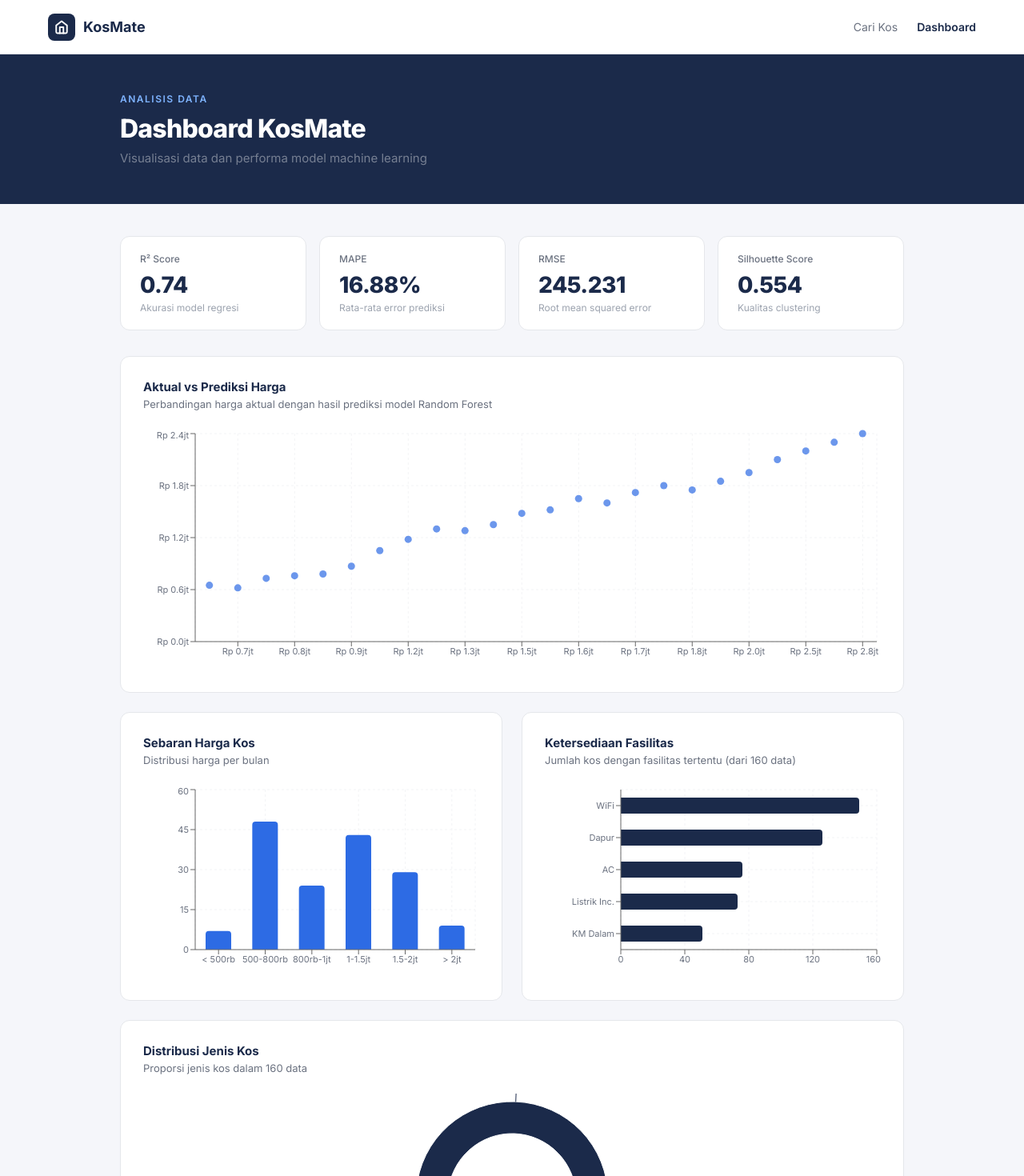
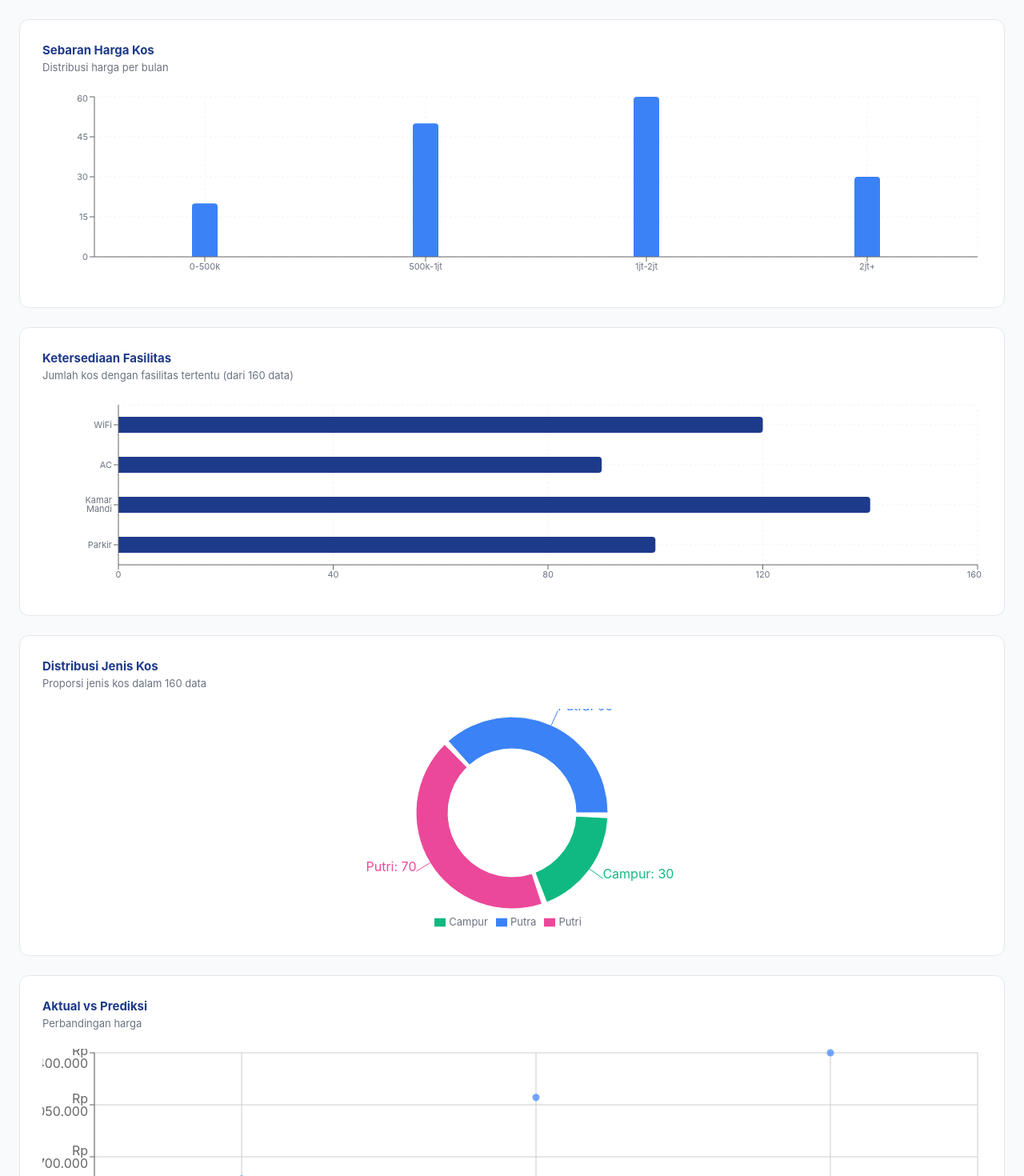
Before and after one commit to zerlyna/KosMate, a Next.js app: page /dashboard in a window 1280 px wide. Shown: the top 1470 px of the page at 80% size. Built offline with nearby package versions, Linux system fonts and the light colour scheme.

Commit message:
dashboard fix

```diff
--- a/app/dashboard/page.tsx
+++ b/app/dashboard/page.tsx
@@ -1,179 +1,109 @@
 "use client";
 
-import Link from "next/link";
 import {
-  ScatterChart, Scatter, XAxis, YAxis, CartesianGrid, Tooltip, ResponsiveContainer,
-  BarChart, Bar, PieChart, Pie, Cell, Legend,
+  ResponsiveContainer,
+  BarChart,
+  Bar,
+  CartesianGrid,
+  XAxis,
+  YAxis,
+  Tooltip,
+  PieChart,
+  Pie,
+  Cell,
+  Legend,
+  ScatterChart,
+  Scatter,
 } from "recharts";
 
-const navy = "#1B2A4A";
-const blue = "#2D6BE4";
+// 🎯 Helper formatter aman
+const formatRupiah = (val: any) =>
+  val ? `Rp ${Number(val).toLocaleString("id-ID")}` : "Rp 0";
+
+export default function Dashboard() {
+  const navy = "#1E3A8A";
   const gray = "#6B7280";
+  const blue = "#3B82F6";
 
-const metrik = [
-  { label: "R² Score", value: "0.74", desc: "Akurasi model regresi" },
-  { label: "MAPE", value: "16.88%", desc: "Rata-rata error prediksi" },
-  { label: "RMSE", value: "245.231", desc: "Root mean squared error" },
-  { label: "Silhouette Score", value: "0.554", desc: "Kualitas clustering" },
+  // Dummy data (contoh)
+  const sebaranHarga = [
+    { range: "0-500k", jumlah: 20 },
+    { range: "500k-1jt", jumlah: 50 },
+    { range: "1jt-2jt", jumlah: 60 },
+    { range: "2jt+", jumlah: 30 },
   ];
 
-const sebaranHarga = [
-  { range: "< 500rb", jumlah: 7 },
-  { range: "500-800rb", jumlah: 48 },
-  { range: "800rb-1jt", jumlah: 24 },
-  { range: "1-1.5jt", jumlah: 43 },
-  { range: "1.5-2jt", jumlah: 29 },
-  { range: "> 2jt", jumlah: 9 },
+  const fasilitas = [
+    { name: "WiFi", jumlah: 120 },
+    { name: "AC", jumlah: 90 },
+    { name: "Kamar Mandi", jumlah: 140 },
+    { name: "Parkir", jumlah: 100 },
   ];
 
   const jenisKos = [
-  { name: "Khusus Laki-laki", value: 80, color: "#1B2A4A" },
-  { name: "Khusus Perempuan", value: 73, color: "#2D6BE4" },
-  { name: "Campur", value: 7, color: "#93C5FD" },
-];
-
-const fasilitas = [
-  { name: "WiFi", jumlah: 149 },
-  { name: "Dapur", jumlah: 126 },
-  { name: "AC", jumlah: 76 },
-  { name: "Listrik Inc.", jumlah: 73 },
-  { name: "KM Dalam", jumlah: 51 },
+    { name: "Putra", value: 60, color: "#3B82F6" },
+    { name: "Putri", value: 70, color: "#EC4899" },
+    { name: "Campur", value: 30, color: "#10B981" },
   ];
 
   const aktualVsPrediksi = [
-  { aktual: 500000, prediksi: 650000 },
-  { aktual: 650000, prediksi: 620000 },
-  { aktual: 700000, prediksi: 730000 },
-  { aktual: 750000, prediksi: 760000 },
-  { aktual: 800000, prediksi: 780000 },
-  { aktual: 900000, prediksi: 870000 },
-  { aktual: 1100000, prediksi: 1050000 },
-  { aktual: 1200000, prediksi: 1180000 },
-  { aktual: 1250000, prediksi: 1300000 },
-  { aktual: 1300000, prediksi: 1280000 },
-  { aktual: 1400000, prediksi: 1350000 },
-  { aktual: 1500000, prediksi: 1480000 },
-  { aktual: 1550000, prediksi: 1520000 },
-  { aktual: 1600000, prediksi: 1650000 },
-  { aktual: 1650000, prediksi: 1600000 },
-  { aktual: 1700000, prediksi: 1720000 },
-  { aktual: 1750000, prediksi: 1800000 },
-  { aktual: 1800000, prediksi: 1750000 },
-  { aktual: 1900000, prediksi: 1850000 },
-  { aktual: 2000000, prediksi: 1950000 },
-  { aktual: 2300000, prediksi: 2100000 },
-  { aktual: 2500000, prediksi: 2200000 },
-  { aktual: 2600000, prediksi: 2300000 },
-  { aktual: 2750000, prediksi: 2400000 },
+    { aktual: 500000, prediksi: 550000 },
+    { aktual: 1000000, prediksi: 1100000 },
+    { aktual: 1500000, prediksi: 1400000 },
   ];
 
-const formatRupiah = (val: number) => `Rp ${(val / 1000000).toFixed(1)}jt`;
+  return (
+    <main style={{ padding: "24px", backgroundColor: "#F9FAFB" }}>
+      <div style={{ display: "grid", gap: "24px" }}>
 
-export default function DashboardPage() {
-  return (
-    <main style={{ minHeight: "100vh", backgroundColor: "#F5F6FA", fontFamily: "'Inter', sans-serif" }}>
+        {/* 🔹 Sebaran Harga */}
+        <div style={cardStyle}>
+          <p style={titleStyle}>Sebaran Harga Kos</p>
+          <p style={subtitleStyle}>Distribusi harga per bulan</p>
 
-      {/* Navbar */}
-      <nav style={{
-        backgroundColor: "white",
-        borderBottom: "1px solid #E5E7EB",
-        padding: "0 60px",
-        height: "68px",
-        display: "flex",
-        alignItems: "center",
-        justifyContent: "space-between",
-        position: "sticky",
-        top: 0,
-        zIndex: 50,
-      }}>
-        <Link href="/" style={{ display: "flex", alignItems: "center", gap: "10px", textDecoration: "none" }}>
-          <div style={{ backgroundColor: navy, width: "34px", height: "34px", borderRadius: "8px", display: "flex", alignItems: "center", justifyContent: "center" }}>
-            <svg width="18" height="18" viewBox="0 0 24 24" fill="none" stroke="white" strokeWidth="2.5" strokeLinecap="round" strokeLinejoin="round">
-              <path d="M3 9l9-7 9 7v11a2 2 0 0 1-2 2H5a2 2 0 0 1-2-2z"/>
-              <polyline points="9 22 9 12 15 12 15 22"/>
-            </svg>
-          </div>
-          <span style={{ fontSize: "18px", fontWeight: 700, color: navy }}>KosMate</span>
-        </Link>
-        <div style={{ display: "flex", gap: "24px", alignItems: "center" }}>
-          <Link href="/cari" style={{ fontSize: "14px", color: gray, textDecoration: "none" }}>Cari Kos</Link>
-          <Link href="/dashboard" style={{ fontSize: "14px", color: navy, fontWeight: 600, textDecoration: "none" }}>Dashboard</Link>
-        </div>
-      </nav>
-
-      {/* Header */}
-      <div style={{ backgroundColor: navy }}>
-        <div style={{ maxWidth: "1100px", margin: "0 auto", padding: "48px 60px" }}>
-          <p style={{ color: "#7EB3FF", fontSize: "12px", fontWeight: 600, letterSpacing: "1.5px", textTransform: "uppercase", marginBottom: "10px" }}>Analisis Data</p>
-          <h1 style={{ color: "white", fontSize: "32px", fontWeight: 800, letterSpacing: "-0.8px", marginBottom: "8px" }}>Dashboard KosMate</h1>
-          <p style={{ color: "rgba(255,255,255,0.4)", fontSize: "15px" }}>Visualisasi data dan performa model machine learning</p>
-        </div>
-      </div>
-
-      <div style={{ maxWidth: "1100px", margin: "0 auto", padding: "40px 60px" }}>
-
-        {/* Metrik Cards */}
-        <div style={{ display: "grid", gridTemplateColumns: "repeat(4, 1fr)", gap: "16px", marginBottom: "32px" }}>
-          {metrik.map((m) => (
-            <div key={m.label} style={{ backgroundColor: "white", border: "1px solid #E5E7EB", borderRadius: "12px", padding: "20px 24px" }}>
-              <p style={{ fontSize: "12px", color: gray, marginBottom: "8px", fontWeight: 500 }}>{m.label}</p>
-              <p style={{ fontSize: "28px", fontWeight: 800, color: navy, marginBottom: "4px", letterSpacing: "-0.5px" }}>{m.value}</p>
-              <p style={{ fontSize: "12px", color: "#9CA3AF" }}>{m.desc}</p>
-            </div>
-          ))}
-        </div>
-
-        {/* Aktual vs Prediksi */}
-        <div style={{ backgroundColor: "white", border: "1px solid #E5E7EB", borderRadius: "12px", padding: "28px", marginBottom: "24px" }}>
-          <p style={{ fontWeight: 700, fontSize: "15px", color: navy, marginBottom: "4px" }}>Aktual vs Prediksi Harga</p>
-          <p style={{ fontSize: "13px", color: gray, marginBottom: "24px" }}>Perbandingan harga aktual dengan hasil prediksi model Random Forest</p>
-          <ResponsiveContainer width="100%" height={300}>
-            <ScatterChart>
-              <CartesianGrid strokeDasharray="3 3" stroke="#F3F4F6" />
-              <XAxis dataKey="aktual" name="Aktual" tickFormatter={formatRupiah} tick={{ fontSize: 11, fill: gray }} />
-              <YAxis dataKey="prediksi" name="Prediksi" tickFormatter={formatRupiah} tick={{ fontSize: 11, fill: gray }} />
-              <Tooltip formatter={(val: number) => `Rp ${val.toLocaleString("id-ID")}`} labelFormatter={() => ""} />
-              <Scatter data={aktualVsPrediksi} fill={blue} opacity={0.7} />
-            </ScatterChart>
-          </ResponsiveContainer>
-        </div>
-
-        {/* Sebaran Harga & Fasilitas */}
-        <div style={{ display: "grid", gridTemplateColumns: "1fr 1fr", gap: "24px", marginBottom: "24px" }}>
-
-          <div style={{ backgroundColor: "white", border: "1px solid #E5E7EB", borderRadius: "12px", padding: "28px" }}>
-            <p style={{ fontWeight: 700, fontSize: "15px", color: navy, marginBottom: "4px" }}>Sebaran Harga Kos</p>
-            <p style={{ fontSize: "13px", color: gray, marginBottom: "24px" }}>Distribusi harga per bulan</p>
           <ResponsiveContainer width="100%" height={240}>
             <BarChart data={sebaranHarga} barSize={32}>
               <CartesianGrid strokeDasharray="3 3" stroke="#F3F4F6" />
               <XAxis dataKey="range" tick={{ fontSize: 11, fill: gray }} />
               <YAxis tick={{ fontSize: 11, fill: gray }} />
-                <Tooltip />
+              <Tooltip formatter={(val) => `${val ?? 0} kos`} />
               <Bar dataKey="jumlah" fill={blue} radius={[4, 4, 0, 0]} />
             </BarChart>
           </ResponsiveContainer>
         </div>
 
-          <div style={{ backgroundColor: "white", border: "1px solid #E5E7EB", borderRadius: "12px", padding: "28px" }}>
-            <p style={{ fontWeight: 700, fontSize: "15px", color: navy, marginBottom: "4px" }}>Ketersediaan Fasilitas</p>
-            <p style={{ fontSize: "13px", color: gray, marginBottom: "24px" }}>Jumlah kos dengan fasilitas tertentu (dari 160 data)</p>
+        {/* 🔹 Fasilitas */}
+        <div style={cardStyle}>
+          <p style={titleStyle}>Ketersediaan Fasilitas</p>
+          <p style={subtitleStyle}>
+            Jumlah kos dengan fasilitas tertentu (dari 160 data)
+          </p>
+
           <ResponsiveContainer width="100%" height={240}>
             <BarChart data={fasilitas} layout="vertical" barSize={20}>
               <CartesianGrid strokeDasharray="3 3" stroke="#F3F4F6" />
-                <XAxis type="number" tick={{ fontSize: 11, fill: gray }} domain={[0, 160]} />
-                <YAxis dataKey="name" type="category" tick={{ fontSize: 11, fill: gray }} width={90} />
-                <Tooltip />
+              <XAxis
+                type="number"
+                domain={[0, 160]}
+                tick={{ fontSize: 11, fill: gray }}
+              />
+              <YAxis
+                dataKey="name"
+                type="category"
+                width={90}
+                tick={{ fontSize: 11, fill: gray }}
+              />
+              <Tooltip formatter={(val) => `${val ?? 0} kos`} />
               <Bar dataKey="jumlah" fill={navy} radius={[0, 4, 4, 0]} />
             </BarChart>
           </ResponsiveContainer>
         </div>
-        </div>
 
-        {/* Jenis Kos */}
-        <div style={{ backgroundColor: "white", border: "1px solid #E5E7EB", borderRadius: "12px", padding: "28px" }}>
-          <p style={{ fontWeight: 700, fontSize: "15px", color: navy, marginBottom: "4px" }}>Distribusi Jenis Kos</p>
-          <p style={{ fontSize: "13px", color: gray, marginBottom: "24px" }}>Proporsi jenis kos dalam 160 data</p>
+        {/* 🔹 Pie Chart */}
+        <div style={cardStyle}>
+          <p style={titleStyle}>Distribusi Jenis Kos</p>
+          <p style={subtitleStyle}>Proporsi jenis kos dalam 160 data</p>
+
           <ResponsiveContainer width="100%" height={280}>
             <PieChart>
               <Pie
@@ -185,19 +115,70 @@ export default function DashboardPage() {
                 dataKey="value"
                 paddingAngle={3}
                 label={({ name, value }) => `${name}: ${value}`}
-                labelLine={true}
               >
                 {jenisKos.map((entry, i) => (
                   <Cell key={i} fill={entry.color} />
                 ))}
               </Pie>
-              <Legend formatter={(val) => <span style={{ fontSize: "13px", color: gray }}>{val}</span>} />
-              <Tooltip formatter={(val: number) => `${val} kos`} />
+
+              <Legend
+                formatter={(val) => (
+                  <span style={{ fontSize: "13px", color: gray }}>
+                    {val}
+                  </span>
+                )}
+              />
+
+              <Tooltip formatter={(val) => `${val ?? 0} kos`} />
             </PieChart>
           </ResponsiveContainer>
         </div>
 
+        {/* 🔹 Scatter Chart */}
+        <div style={cardStyle}>
+          <p style={titleStyle}>Aktual vs Prediksi</p>
+          <p style={subtitleStyle}>Perbandingan harga</p>
+
+          <ResponsiveContainer width="100%" height={300}>
+            <ScatterChart>
+              <CartesianGrid />
+              <XAxis
+                dataKey="aktual"
+                name="Aktual"
+                tickFormatter={formatRupiah}
+              />
+              <YAxis
+                dataKey="prediksi"
+                name="Prediksi"
+                tickFormatter={formatRupiah}
+              />
+              <Tooltip formatter={(val) => formatRupiah(val)} />
+              <Scatter data={aktualVsPrediksi} fill={blue} opacity={0.7} />
+            </ScatterChart>
+          </ResponsiveContainer>
+        </div>
       </div>
     </main>
   );
 }
+
+// 🎨 Styles biar rapi
+const cardStyle: React.CSSProperties = {
+  backgroundColor: "white",
+  border: "1px solid #E5E7EB",
+  borderRadius: "12px",
+  padding: "28px",
+};
+
+const titleStyle: React.CSSProperties = {
+  fontWeight: 700,
+  fontSize: "15px",
+  color: "#1E3A8A",
+  marginBottom: "4px",
+};
+
+const subtitleStyle: React.CSSProperties = {
+  fontSize: "13px",
+  color: "#6B7280",
+  marginBottom: "24px",
+};
```
Lines whose indentation alone changed are shown as unchanged.
